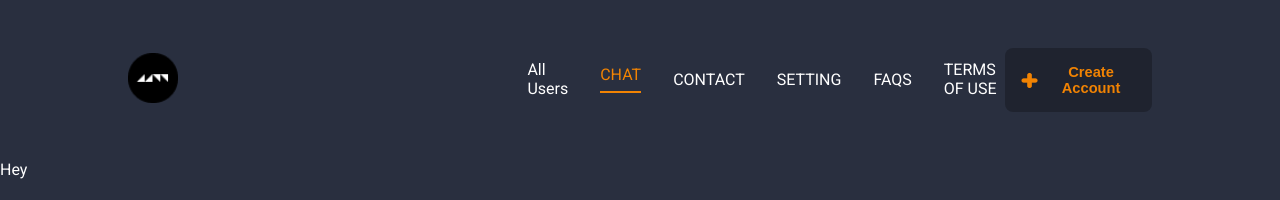
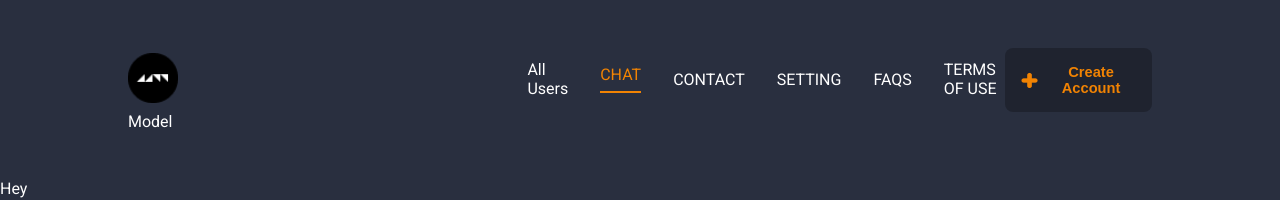
Before and after one commit to VishalTyagi098/Blockchain_Chat_App, a Next.js app: page / in a window 1280 px wide. Both pictures are taken after a click on the button "Create Account". Shown: the top 200 px of the page. Built offline with nearby package versions, Linux system fonts and the light colour scheme.

Commit message:
model and error component

```diff
--- a/Components/NavBar/NavBar.jsx
+++ b/Components/NavBar/NavBar.jsx
@@ -43,7 +43,7 @@ const NavBar = () => {
   const [openModel, setOpenModel] = useState(false);
 
   // Taking the context
-  const { account, userName, connectWallet } = useContext(ChatAppContext);
+  const { account, userName, connectWallet, createAccount, error } = useContext(ChatAppContext);
 
   return (
     <div className={Style.NavBar}>
@@ -128,12 +128,28 @@ const NavBar = () => {
             className={Style.NavBar_box_right_open}
             onClick={() => setOpen(true)}
           >
-            <Image src={images.open} alt="open" width={30} height={30}/>
+            <Image src={images.open} alt="open" width={30} height={30} />
           </div>
-
-
         </div>
       </div>
+
+      {/* MODEL COMPONENT */}
+      {openModel && (
+        <div className={Style.modelBox}>
+          <Model
+            openModel={setOpenModel}
+            title="WELCOME TO"
+            head="CHAT BUDDY"
+            info="loremefjaksldjfklsjdfklajfdkljasdlkjf;kljasdjfjlsdafkjfajdljafl;dfj"
+            smallInfo="Kindly select your name"
+            images={images.hero}
+            functionName={createAccount}
+          />
+        </div>
+      )}
+
+      {/* ERROR COMPONENT */}
+      {error==""?"": <Error error={error}/>}
     </div>
   );
 };
```
